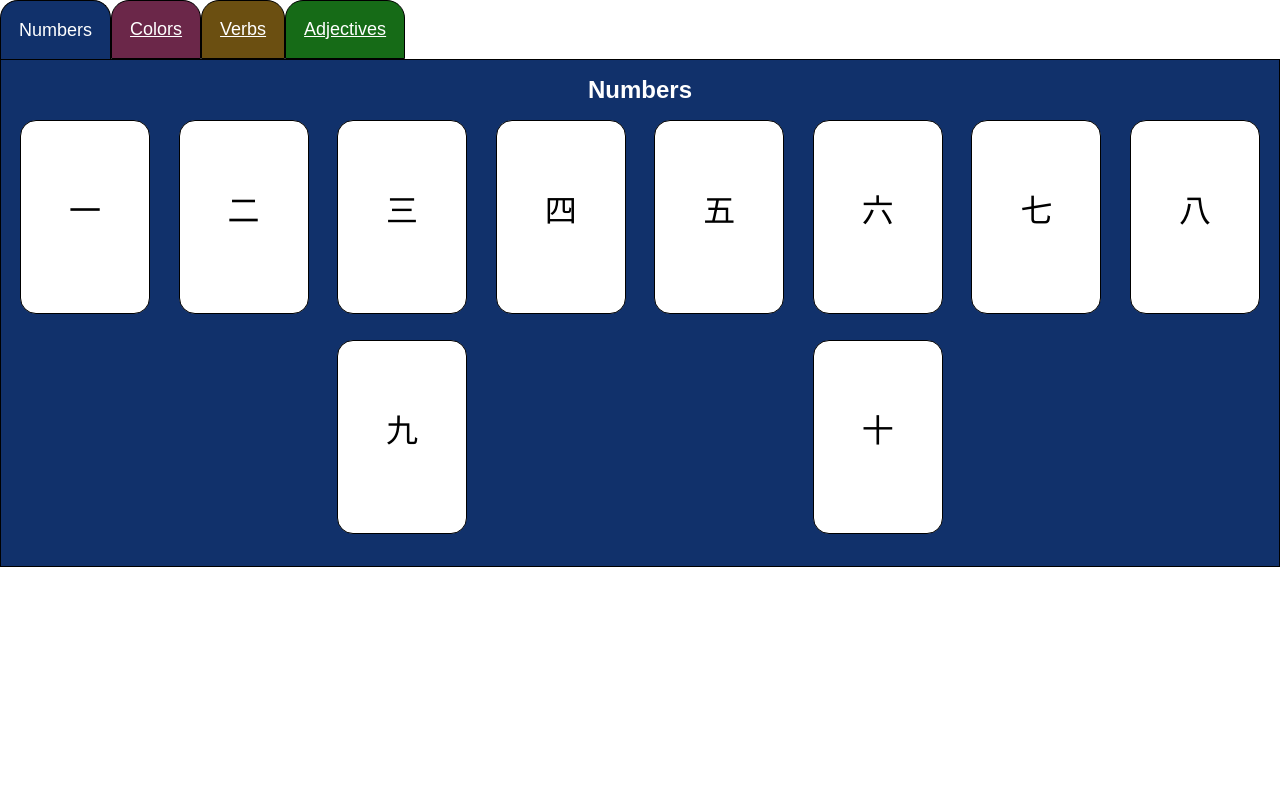
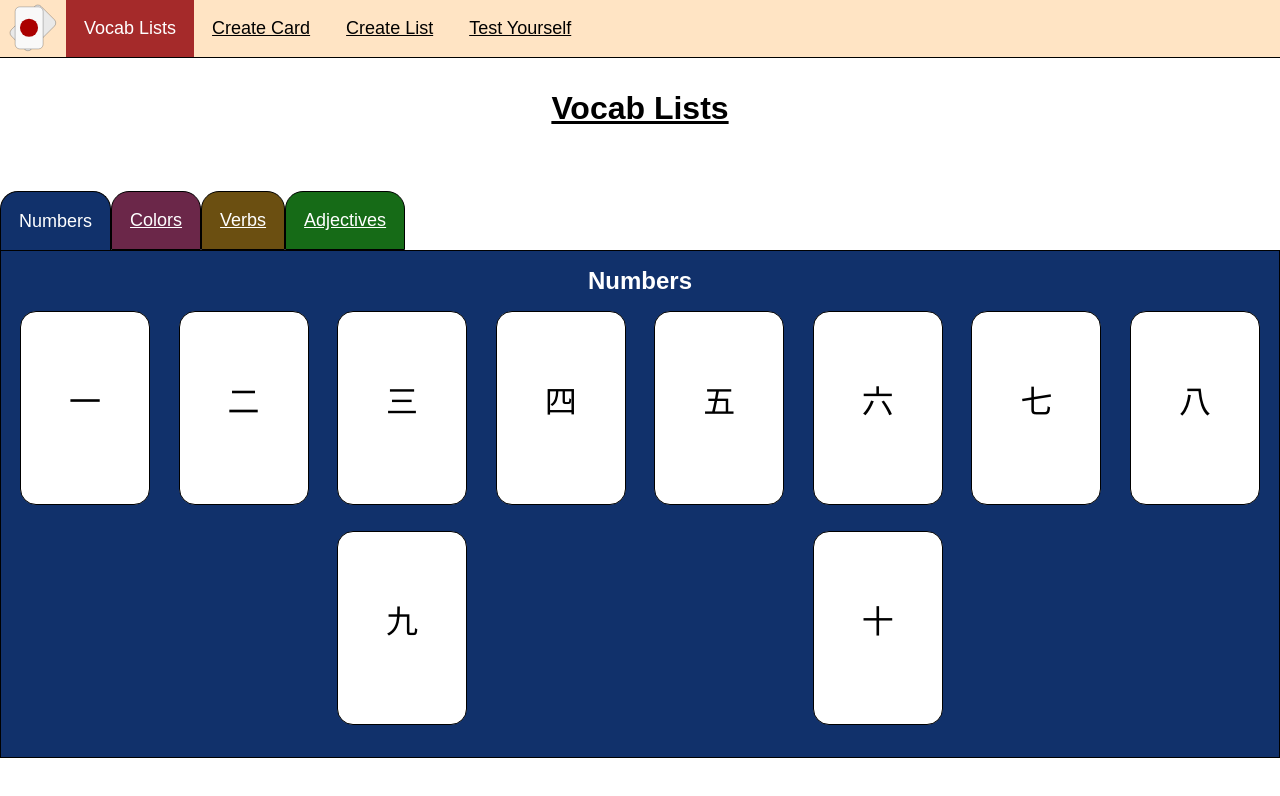
Before and after one commit to emoore36/japanese_flashcards, a React (Create React App) app: page / in a window 1280 px wide. Shown: the top 796 px of the page. Built offline with nearby package versions, Linux system fonts and the light colour scheme; the HTML template or start-up script is replaced by a standard one.

Commit message:
Updated app with PageControl and Logo SVG.

```diff
--- a/src/App.js
+++ b/src/App.js
@@ -1,10 +1,10 @@
 import './App.css';
-import { FrameControl } from './components/frames/Frames'
+import { PageControl } from './components/pages/Pages'
 
 function App() {
   return (
     <div className="App">
-      <FrameControl />
+      <PageControl />
     </div>
   );
 }
```
Also changed, not shown: src/static/svg/logo.svg (added).
